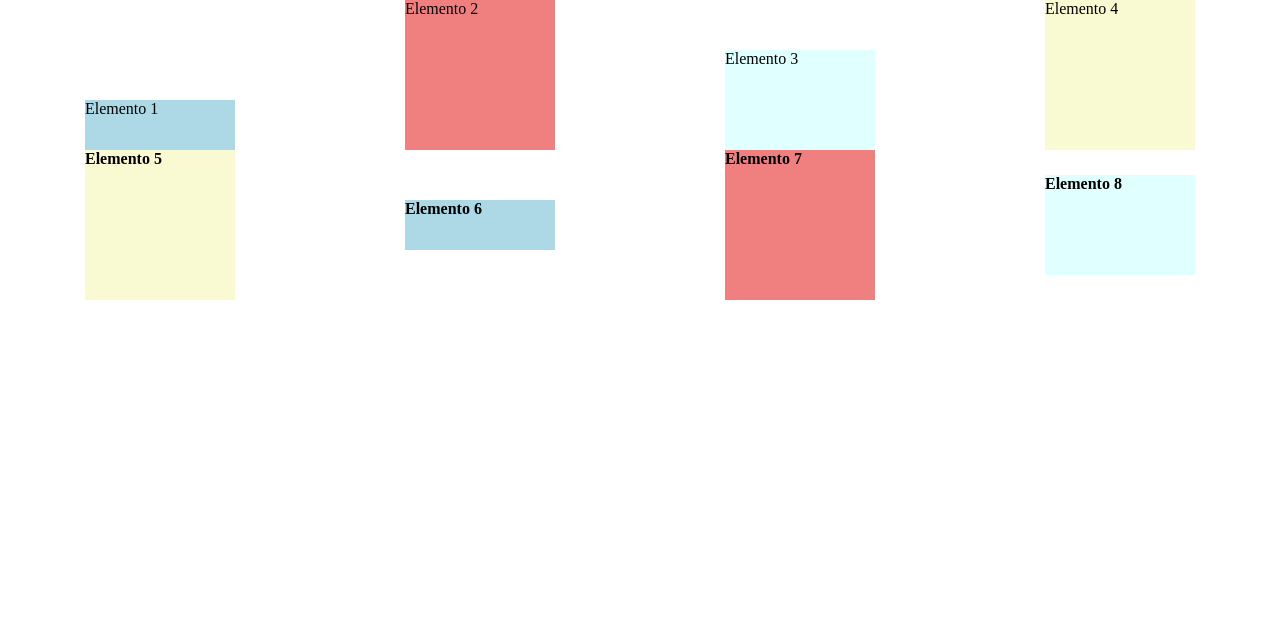
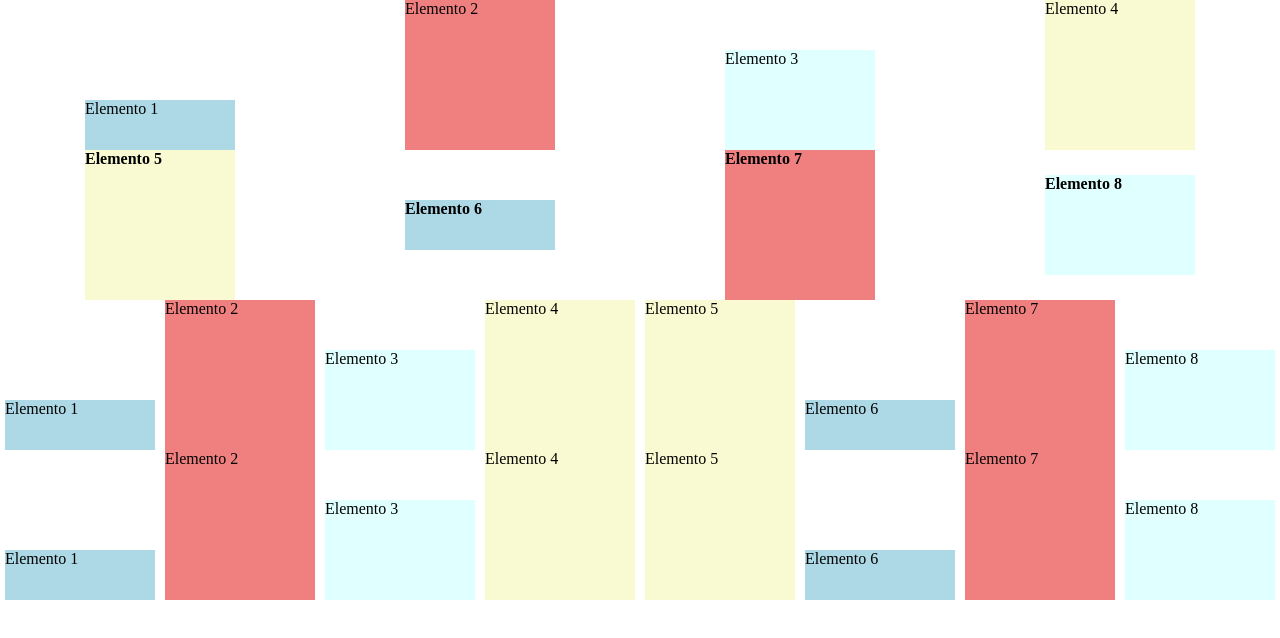
Before and after one commit to anthnyM/3css, a plain HTML site: page index.html in a window 1280 px wide. Drawn offline with Linux system fonts and the light colour scheme.

Commit message:
flex elements

```diff
--- a/index.html
+++ b/index.html
@@ -12,8 +12,6 @@
         <div class="dos">Elemento 2</div>
         <div class="tres">Elemento 3</div>
         <div class="cuatro">Elemento 4</div>
-
-
     </div>
 
     <div class="contenedor-flexible-dos">
@@ -23,5 +21,24 @@
         <div class="ocho">Elemento 8</div>
     </div>
 
+    <div class="contenedor-flexible">
+        <div class="uno">Elemento 1</div>
+        <div class="dos">Elemento 2</div>
+        <div class="tres">Elemento 3</div>
+        <div class="cuatro">Elemento 4</div>
+        <div class="cinco">Elemento 5</div>
+        <div class="seis">Elemento 6</div>
+        <div class="siete">Elemento 7</div>
+        <div class="ocho">Elemento 8</div>
+        <div class="uno">Elemento 1</div>
+        <div class="dos">Elemento 2</div>
+        <div class="tres">Elemento 3</div>
+        <div class="cuatro">Elemento 4</div>
+        <div class="cinco">Elemento 5</div>
+        <div class="seis">Elemento 6</div>
+        <div class="siete">Elemento 7</div>
+        <div class="ocho">Elemento 8</div>
+    </div>
+
 </body>
 </html>
```
